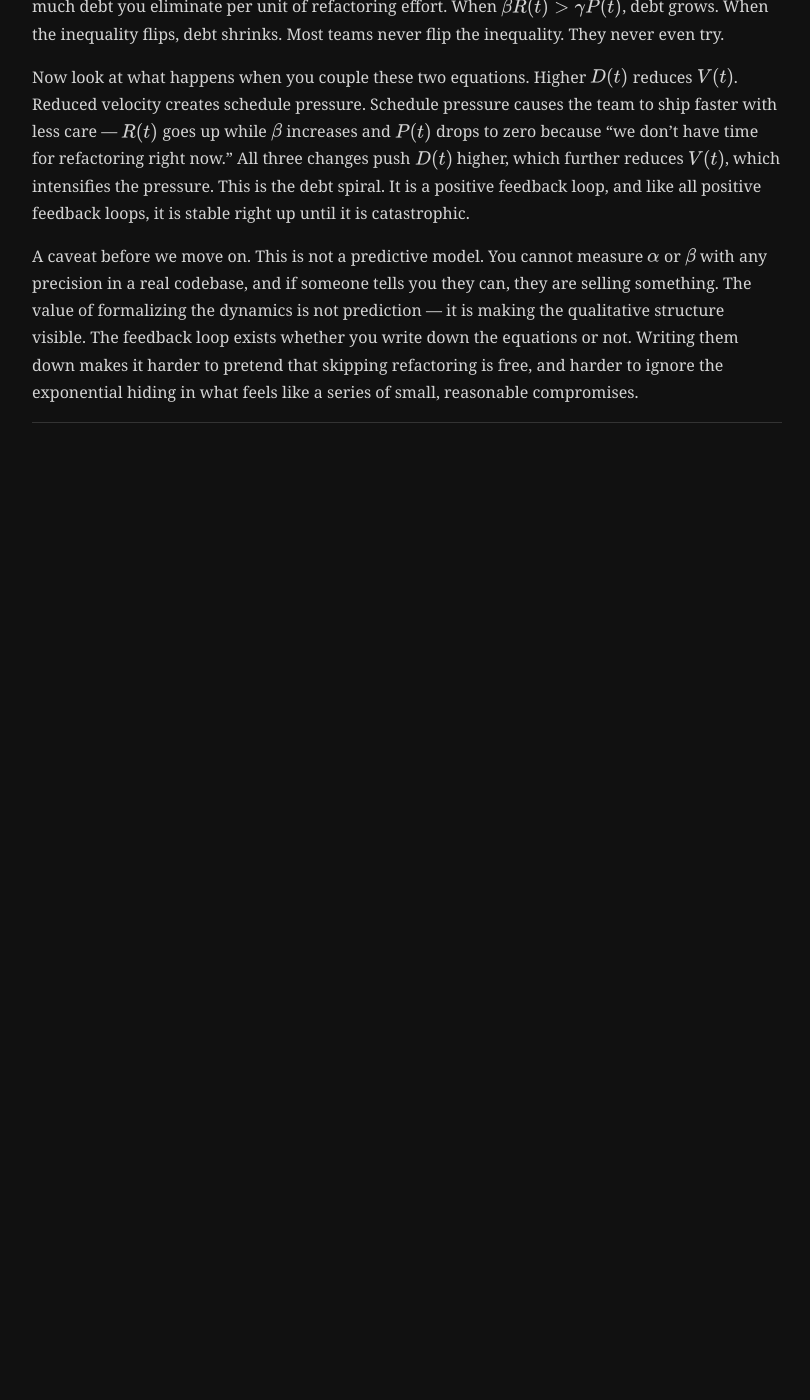
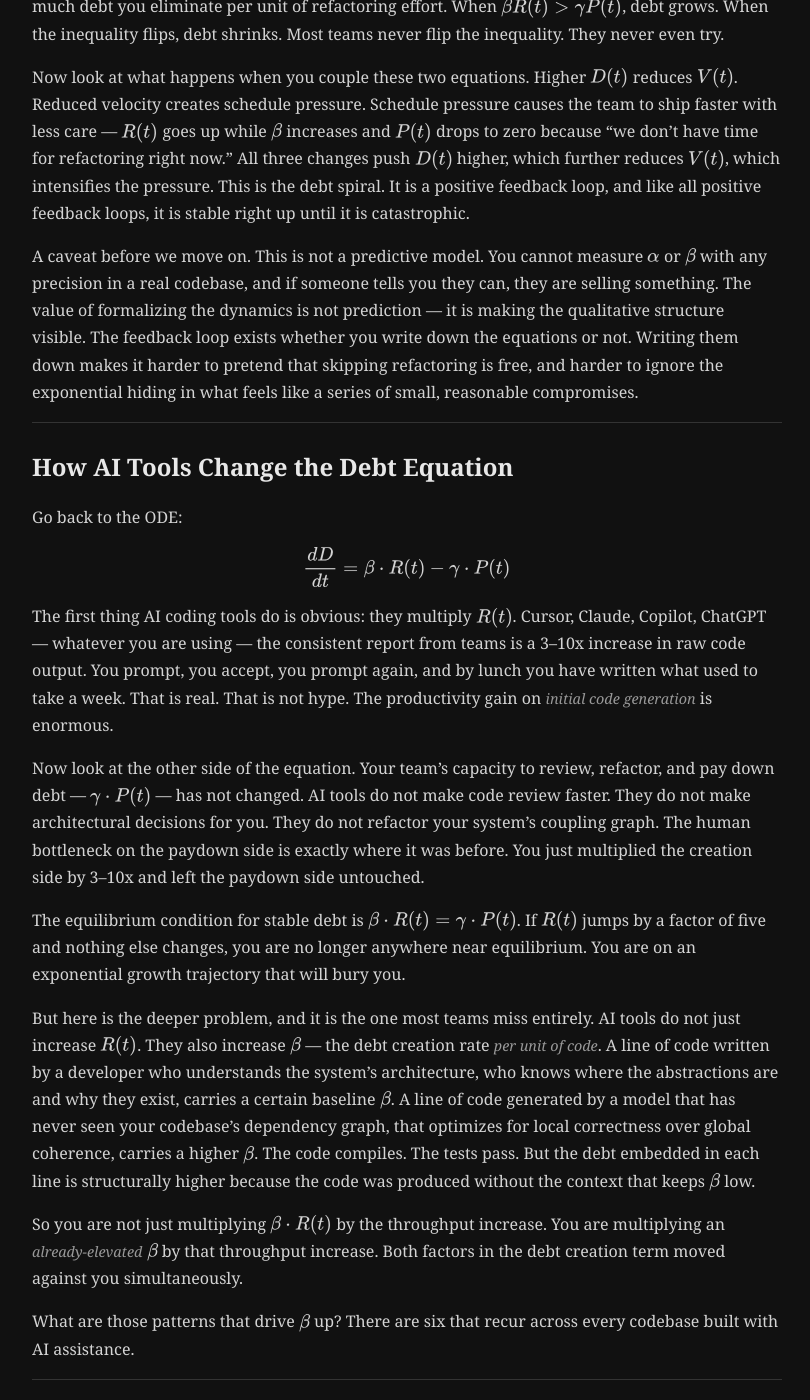
Before and after one commit to twanahc/twanahc.github.io, a Jekyll site: the page built from _posts/2026-03-02-technical-debt-ai-usage.md, in a window 1280 px wide and 1400 px high, scrolled down 4109 px. Shown: the whole window, without its empty margins (233-1043 px from the left). Built offline with Jekyll 4.4.1, drawn with Linux system fonts in a browser that asks for light colours; before the commit the page ends 4572 px from its top, so only the background shows below that.

Commit message:
feat: write AI throughput multiplier section
Co-Authored-By: Claude Opus 4.6 <noreply@anthropic.com>

```diff
--- a/_posts/2026-03-02-technical-debt-ai-usage.md
+++ b/_posts/2026-03-02-technical-debt-ai-usage.md
@@ -105,3 +105,23 @@ Now look at what happens when you couple these two equations. Higher \\(D(t)\\)
 A caveat before we move on. This is not a predictive model. You cannot measure \\(\alpha\\) or \\(\beta\\) with any precision in a real codebase, and if someone tells you they can, they are selling something. The value of formalizing the dynamics is not prediction --- it is making the qualitative structure visible. The feedback loop exists whether you write down the equations or not. Writing them down makes it harder to pretend that skipping refactoring is free, and harder to ignore the exponential hiding in what feels like a series of small, reasonable compromises.
 
 ---
+
+## How AI Tools Change the Debt Equation
+
+Go back to the ODE:
+
+$$\frac{dD}{dt} = \beta \cdot R(t) - \gamma \cdot P(t)$$
+
+The first thing AI coding tools do is obvious: they multiply \\(R(t)\\). Cursor, Claude, Copilot, ChatGPT --- whatever you are using --- the consistent report from teams is a 3--10x increase in raw code output. You prompt, you accept, you prompt again, and by lunch you have written what used to take a week. That is real. That is not hype. The productivity gain on *initial code generation* is enormous.
+
+Now look at the other side of the equation. Your team's capacity to review, refactor, and pay down debt --- \\(\gamma \cdot P(t)\\) --- has not changed. AI tools do not make code review faster. They do not make architectural decisions for you. They do not refactor your system's coupling graph. The human bottleneck on the paydown side is exactly where it was before. You just multiplied the creation side by 3--10x and left the paydown side untouched.
+
+The equilibrium condition for stable debt is \\(\beta \cdot R(t) = \gamma \cdot P(t)\\). If \\(R(t)\\) jumps by a factor of five and nothing else changes, you are no longer anywhere near equilibrium. You are on an exponential growth trajectory that will bury you.
+
+But here is the deeper problem, and it is the one most teams miss entirely. AI tools do not just increase \\(R(t)\\). They also increase \\(\beta\\) --- the debt creation rate *per unit of code*. A line of code written by a developer who understands the system's architecture, who knows where the abstractions are and why they exist, carries a certain baseline \\(\beta\\). A line of code generated by a model that has never seen your codebase's dependency graph, that optimizes for local correctness over global coherence, carries a higher \\(\beta\\). The code compiles. The tests pass. But the debt embedded in each line is structurally higher because the code was produced without the context that keeps \\(\beta\\) low.
+
+So you are not just multiplying \\(\beta \cdot R(t)\\) by the throughput increase. You are multiplying an *already-elevated* \\(\beta\\) by that throughput increase. Both factors in the debt creation term moved against you simultaneously.
+
+What are those patterns that drive \\(\beta\\) up? There are six that recur across every codebase built with AI assistance.
+
+---
```
